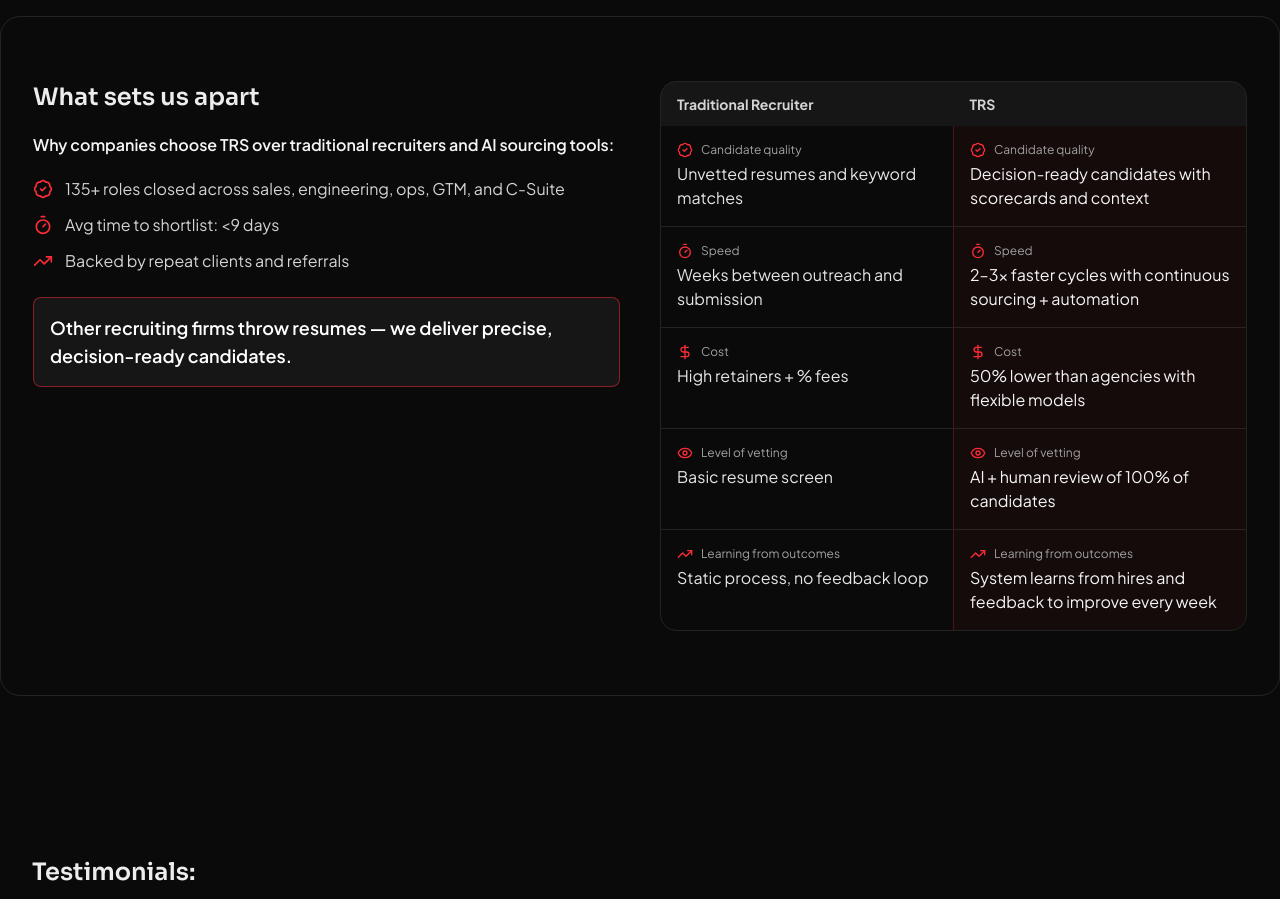
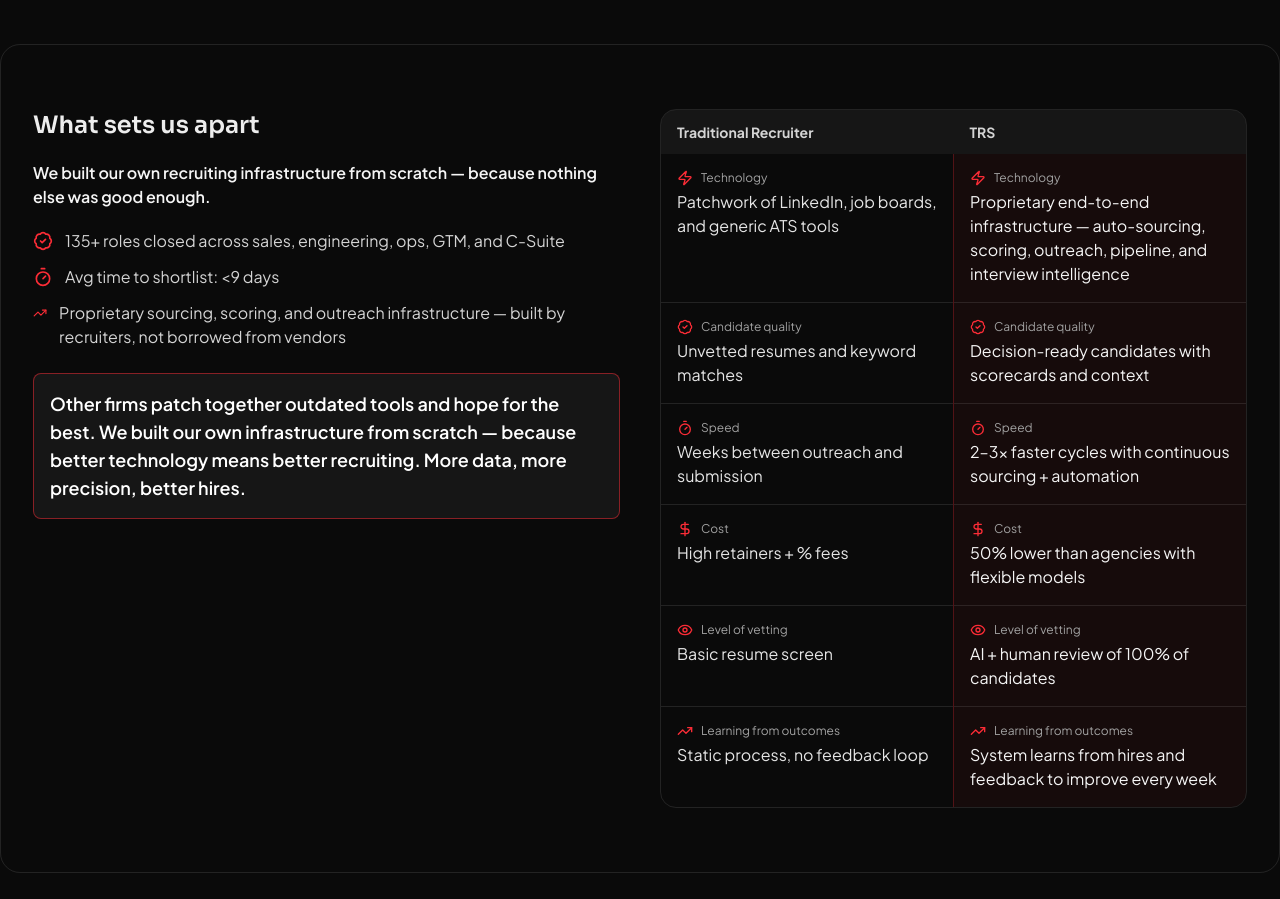
Before and after one commit to trsjohn/trs-website-wendy, a Next.js app: page / in a window 1280 px wide. Shown: the part 1880-2779 px from the top of the page. Built offline with nearby package versions, Linux system fonts and the light colour scheme.

Commit message:
updated copy

```diff
--- a/package.json
+++ b/package.json
@@ -3,7 +3,7 @@
   "version": "0.1.0",
   "private": true,
   "scripts": {
-    "dev": "next dev --turbopack",
+    "dev": "next dev",
     "build": "next build",
     "start": "next start",
     "lint": "next lint"
--- a/src/app/page.tsx
+++ b/src/app/page.tsx
@@ -98,7 +98,7 @@ export default function HomePage() {
 
             <StaggeredReveal delay={300}>
               <p className="mt-3 text-subhero text-neutral-100 max-w-2xl md:max-w-none mx-auto md:mx-0 font-semibold">
-                TRS is a full-service recruiting partner for established, revenue-generating companies that need to hire right — and hire fast.
+                TRS is a full-service recruiting partner for established, revenue-generating companies — backed by proprietary infrastructure we built from scratch because the existing tools weren&apos;t good enough.
               </p>
             </StaggeredReveal>
 
@@ -220,7 +220,7 @@ export default function HomePage() {
         <div className="grid md:grid-cols-2 gap-10">
           <div className="space-y-5">
             <h2 className="text-2xl font-semibold">What sets us apart</h2>
-            <p className="font-semibold text-neutral-100">Why companies choose TRS over traditional recruiters and AI sourcing tools:</p>
+            <p className="font-semibold text-neutral-100">We built our own recruiting infrastructure from scratch — because nothing else was good enough.</p>
             <ul className="space-y-3">
               <li className="flex items-start gap-3 text-neutral-300">
                 <SafeIcon Icon={BadgeCheck} className="h-5 w-5 text-red-500 mt-0.5" />
@@ -232,12 +232,12 @@ export default function HomePage() {
               </li>
               <li className="flex items-start gap-3 text-neutral-300">
                 <SafeIcon Icon={TrendingUp} className="h-5 w-5 text-red-500 mt-0.5" />
-                <span>Backed by repeat clients and referrals</span>
+                <span>Proprietary sourcing, scoring, and outreach infrastructure — built by recruiters, not borrowed from vendors</span>
               </li>
             </ul>
             <div className="mt-6 rounded-lg border border-red-500/50 bg-white/5 p-4">
               <p className="text-base md:text-lg font-semibold text-white">
-                Other recruiting firms throw resumes — we deliver precise, decision-ready candidates.
+                Other firms patch together outdated tools and hope for the best. We built our own infrastructure from scratch — because better technology means better recruiting. More data, more precision, better hires.
               </p>
             </div>
           </div>
@@ -254,6 +254,12 @@ export default function HomePage() {
                   </thead>
                   <tbody className="divide-y divide-white/10">
                     {[
+                      {
+                        label: "Technology",
+                        Icon: Zap,
+                        traditional: "Patchwork of LinkedIn, job boards, and generic ATS tools",
+                        trs: "Proprietary end-to-end infrastructure — auto-sourcing, scoring, outreach, pipeline, and interview intelligence",
+                      },
                       {
                         label: "Candidate quality",
                         Icon: BadgeCheck,
@@ -310,6 +316,12 @@ export default function HomePage() {
               <div className="md:hidden divide-y divide-white/10">
                 {[
                   {
+                    label: "Technology",
+                    Icon: Zap,
+                    traditional: "Patchwork of LinkedIn, job boards, and generic ATS tools",
+                    trs: "Proprietary end-to-end infrastructure — auto-sourcing, scoring, outreach, pipeline, and interview intelligence",
+                  },
+                  {
                     label: "Candidate quality",
                     Icon: BadgeCheck,
                     traditional: "Unvetted resumes and keyword matches",
@@ -358,6 +370,27 @@ export default function HomePage() {
                   </div>
                 ))}
               </div>
+            </div>
+          </div>
+        </div>
+      </section>
+
+      {/* Why We Built This */}
+      <section className="max-w-7xl mx-auto px-6 sm:px-8 py-section-y sm:py-section-y-sm">
+        <div className="rounded-2xl border border-white/10 bg-white/5 p-8 md:p-12">
+          <div className="max-w-3xl mx-auto space-y-6">
+            <h2 className="text-2xl md:text-3xl font-bold text-white">We built our own infrastructure. From scratch.</h2>
+            <p className="text-neutral-300 text-lg leading-relaxed">
+              Most recruiting agencies stitch together LinkedIn, a job board, and whatever ATS their ops person set up years ago. We looked at those tools and decided they weren&apos;t good enough — so we built our own.
+            </p>
+            <p className="text-neutral-300 text-lg leading-relaxed">
+              TRS runs on a fully proprietary end-to-end system: intelligent auto-sourcing, candidate scoring, adaptive multichannel outreach, pipeline management, and interview intelligence. We architected the entire workflow from scratch because the existing options weren&apos;t built by recruiters, and it shows.
+            </p>
+            <p className="text-neutral-300 text-lg leading-relaxed">
+              What we also learned: great candidates aren&apos;t enough on their own. Founders and lean teams don&apos;t have the bandwidth to manage a pipeline, coordinate interviews, keep candidates warm, or negotiate offers — and they shouldn&apos;t have to buy more tools or hire internal support before they&apos;re ready. So we do all of it. Fully managed, integrated directly into your Slack or existing platforms. No new software to learn.
+            </p>
+            <div className="pt-2 border-t border-white/10">
+              <p className="text-white font-semibold text-lg">This isn&apos;t the typical agency experience.</p>
             </div>
           </div>
         </div>
@@ -471,10 +504,10 @@ export default function HomePage() {
             </div>
             <div className="space-y-4">
               <div className="bg-red-500/30 border border-red-500/50 rounded-2xl p-4">
-                <div className="text-lg font-medium text-white">Recruiting tools are broken. Siloed. Not intuitive.</div>
+                <div className="text-lg font-medium text-white">Recruiting tools are broken. Siloed. Not built by recruiters.</div>
               </div>
               <div className="bg-green-500/30 border border-green-500/50 rounded-2xl p-4">
-                <div className="text-lg font-medium text-white">Our process works. Smart tools + selective AI = better hires.</div>
+                <div className="text-lg font-medium text-white">We built our own. End-to-end, proprietary, and purpose-built to win.</div>
               </div>
             </div>
           </div>
@@ -486,13 +519,13 @@ export default function HomePage() {
         <div className="space-y-8">
           <div>
             <h2 className="text-2xl font-semibold">How we engage</h2>
-            <p className="text-neutral-400 mt-2">Every engagement includes full sourcing, screening, scorecards, and offer management. We tell you which model fits before you commit.</p>
+            <p className="text-neutral-400 mt-2">Every engagement includes full sourcing, screening, scorecards, and offer management — powered by our proprietary infrastructure and integrated directly into your Slack or existing tools. We tell you which model fits before you commit.</p>
           </div>
 
           <div className="grid md:grid-cols-3 gap-6">
             <div className="relative rounded-2xl border-2 border-red-500 p-6 bg-red-500/5 shadow-lg shadow-red-500/20">
               <div className="absolute -top-3 left-1/2 transform -translate-x-1/2">
-                <span className="bg-red-500 text-white text-xs font-semibold px-3 py-1 rounded-full">Most Common</span>
+                <span className="bg-red-500 text-white text-xs font-semibold px-3 py-1 rounded-full">Best Value</span>
               </div>
               <h3 className="text-xl font-semibold mb-1 text-white">Retained Search</h3>
               <p className="text-sm text-neutral-400 mb-4">For companies that need a true recruiting partner — not a vendor.</p>
@@ -555,7 +588,7 @@ export default function HomePage() {
               },
               {
                 q: "Are you a recruiting service or a product?",
-                a: "We are both. Or one or the other. Whatever you need. Some clients use us as their recruiter. Others plug us in like software. The OS works either way."
+                a: "We are both. We currently offer a full service backed by an internal product, so you don't need an ATS, CRM, or any other recruiting softwares. Our proprietary software will be available to our clients in the future, so you can have the full power of TRS at a fraction of the cost."
               },
               {
                 q: "How fast is \"fast\"?",
@@ -567,11 +600,11 @@ export default function HomePage() {
               },
               {
                 q: "Do you replace our ATS?",
-                a: "No. We plug into it or run parallel. Your data stays intact."
+                a: "We can. Or we can plug into it. Your data stays intact, and we find the system that works best for you."
               },
               {
                 q: "Will candidates feel like they talked to a bot?",
-                a: "No. We use AI to prep, not to hide. People talk to people."
+                a: "No. We use AI to prep, not to hide. Our team takes the time to conduct careful and personal interviews - our candidates report some of the most thoughtful and engaging questions they've ever been asked by recruiters."
               },
               {
                 q: "What if this doesn't work?",
```
